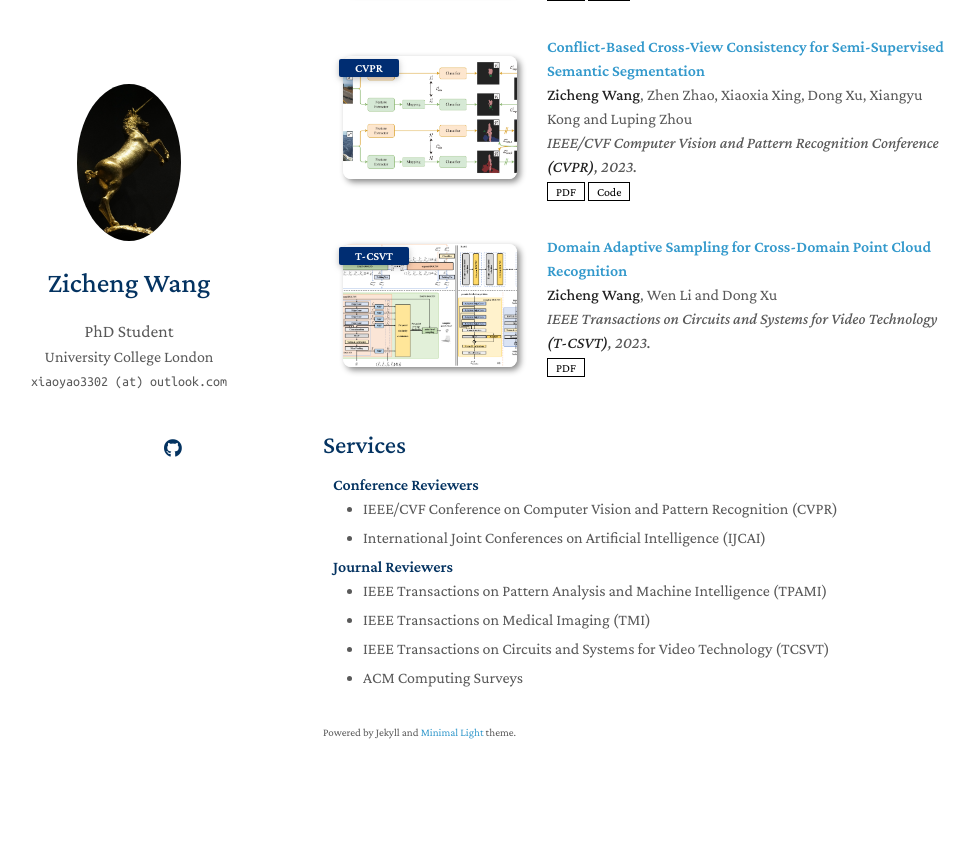
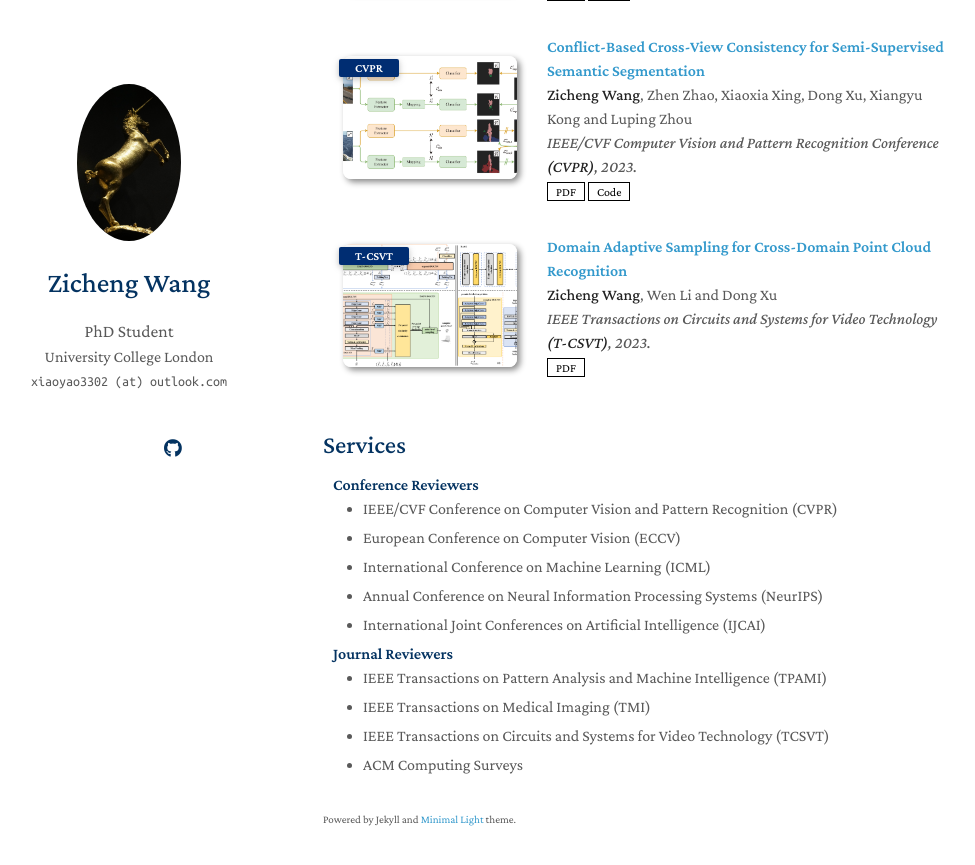
Before and after one commit to xiaoyao3302/xiaoyao3302.github.io, a Jekyll site: the page built from index.md, in a window 1280 px wide and 900 px high, scrolled down 928 px. Shown: the top 865 px of the window, without its empty margins (147-1122 px from the left). Built offline with Jekyll 4.4.1, drawn with Linux system fonts in a browser that asks for light colours; nearby versions of some CDN libraries; a style sheet for code colours, icons or effects is not loaded; our own code applies the rules of GitHub Pages for plain Markdown files; before the commit the page ends 1741 px from its top, so only the background shows below that.

Commit message:
Update services.md

```diff
--- a/_includes/services.md
+++ b/_includes/services.md
@@ -1,16 +1,23 @@
 ## Services
 
 <h4 style="margin:0 10px 0;">Conference Reviewers</h4>
-
 <ul style="margin:0 0 5px;">
   <li><a href="http://cvpr2024.thecvf.com/"><autocolor>IEEE/CVF Conference on Computer Vision and Pattern Recognition (CVPR)</autocolor></a></li>
+</ul>
+<ul style="margin:0 0 5px;">
+  <li><a href="https://eccv.ecva.net/"><autocolor>European Conference on Computer Vision (ECCV)</autocolor></a></li>
+</ul>
+<ul style="margin:0 0 5px;">
+  <li><a href="https://icml.cc/"><autocolor>International Conference on Machine Learning (ICML)</autocolor></a></li>
+</ul>
+<ul style="margin:0 0 5px;">
+  <li><a href="https://neurips.cc/"><autocolor>Annual Conference on Neural Information Processing Systems (NeurIPS)</autocolor></a></li>
 </ul>
 <ul style="margin:0 0 5px;">
   <li><a href="https://www.ijcai.org/"><autocolor>International Joint Conferences on Artificial Intelligence (IJCAI)</autocolor></a></li>
 </ul>
 
 <h4 style="margin:0 10px 0;">Journal Reviewers</h4>
-
 <ul style="margin:0 0 5px;">
   <li><a href="https://ieeexplore.ieee.org/xpl/RecentIssue.jsp?punumber=34"><autocolor>IEEE Transactions on Pattern Analysis and Machine Intelligence (TPAMI)</autocolor></a></li>
 </ul>
```
